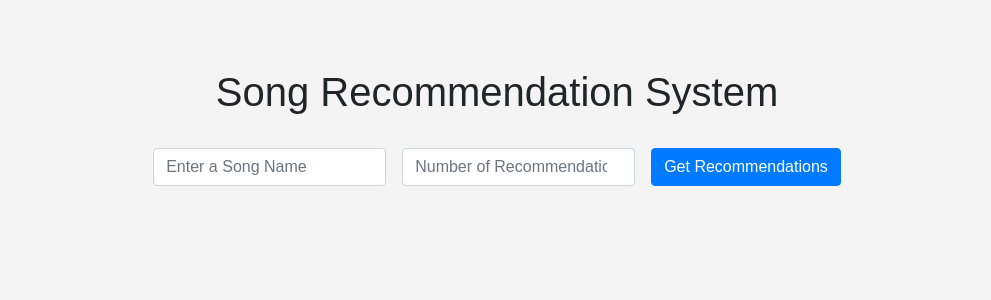
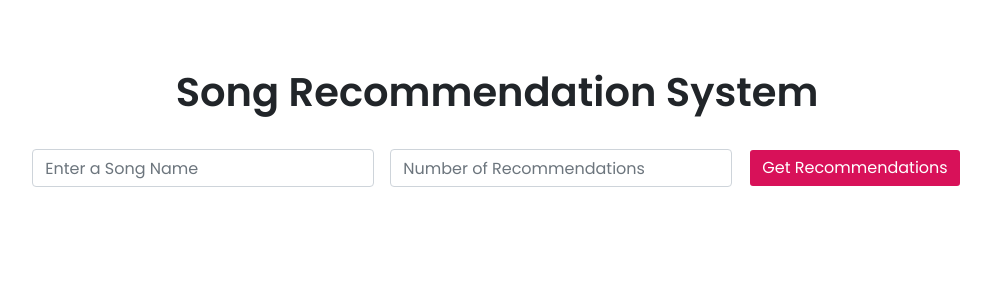
Before and after one commit to dakshayahuja/datascience, a Flask app: page / in a window 1280 px wide. Shown: the top 300 px of the page, without its empty margins (143-1134 px from the left). Run offline with Flask 3, Linux system fonts and the light colour scheme; parts of the project's set-up code (start-up, migrations or seed data) failed here and were passed over; some libraries are stand-ins or nearby versions.

Commit message:
completed capstone project ✅

```diff
--- a/Capstone Project/templates/style.css
+++ b/Capstone Project/static/style.css
@@ -1,14 +1,15 @@
 /* style.css */
+@import url('https://fonts.googleapis.com/css2?family=Poppins:wght@400;600&display=swap');
 body {
-    font-family: Arial, sans-serif;
+    font-family: 'Poppins', sans-serif;
     margin: 0;
     padding: 0;
-    background: #f4f4f4;
   }
 
   h1 {
     text-align: center;
     padding-top: 20px;
+    font-weight: 600;
   }
 
   .form-container {
@@ -22,17 +23,20 @@ body {
   }
 
   #submit-btn {
-    display: block;
-    margin: 20px auto;
-    padding: 10px 20px;
-    background-color: #007bff;
+    background-color: #d81159;
     color: white;
     border: none;
     cursor: pointer;
+    border: 2px solid white;
+    border-radius: 5px;
   }
 
-  #submit-btn:hover {
-    background-color: #0056b3;
+  #submit-btn:hover,
+  #submit-btn:focus
+  #submit-btn:active {
+    border: 2px solid #d81159;
+    background: white;
+    color: #d81159;
   }
 
   .recommendations-table {
--- a/Capstone Project/templates/index.html
+++ b/Capstone Project/templates/index.html
@@ -5,10 +5,12 @@
     <meta http-equiv="X-UA-Compatible" content="IE=edge">
     <meta name="viewport" content="width=device-width, initial-scale=1.0">
     <title>Song Recommendation System</title>
+    <link rel="icon" href="{{ url_for('static', filename='icon.png') }}" type="image/png" sizes="96x96">
     <!-- Bootstrap CSS -->
     <link rel="stylesheet" href="https://stackpath.bootstrapcdn.com/bootstrap/4.3.1/css/bootstrap.min.css">
     <!-- Custom CSS -->
-    <link rel="stylesheet" type="text/css" href="style.css">
+    <link rel="stylesheet" type="text/css" href="static/style.css">
+
 </head>
 <body>
     <div class="container-fluid">
@@ -24,7 +26,7 @@
                         <label for="number" class="sr-only">Number of Recommendations</label>
                         <input type="number" class="form-control" id="number" name="number" placeholder="Number of Recommendations" min="1" required>
                     </div>
-                    <button type="submit" class="btn btn-primary mb-2">Get Recommendations</button>
+                    <button type="submit" class="btn btn-success mb-2" id="submit-btn">Get Recommendations</button>
                 </form>
                 {% if message %}
                     <p>{{ message }}</p>
```
Also changed, not shown: Capstone Project/static/icon.png (added), 3 other files.
